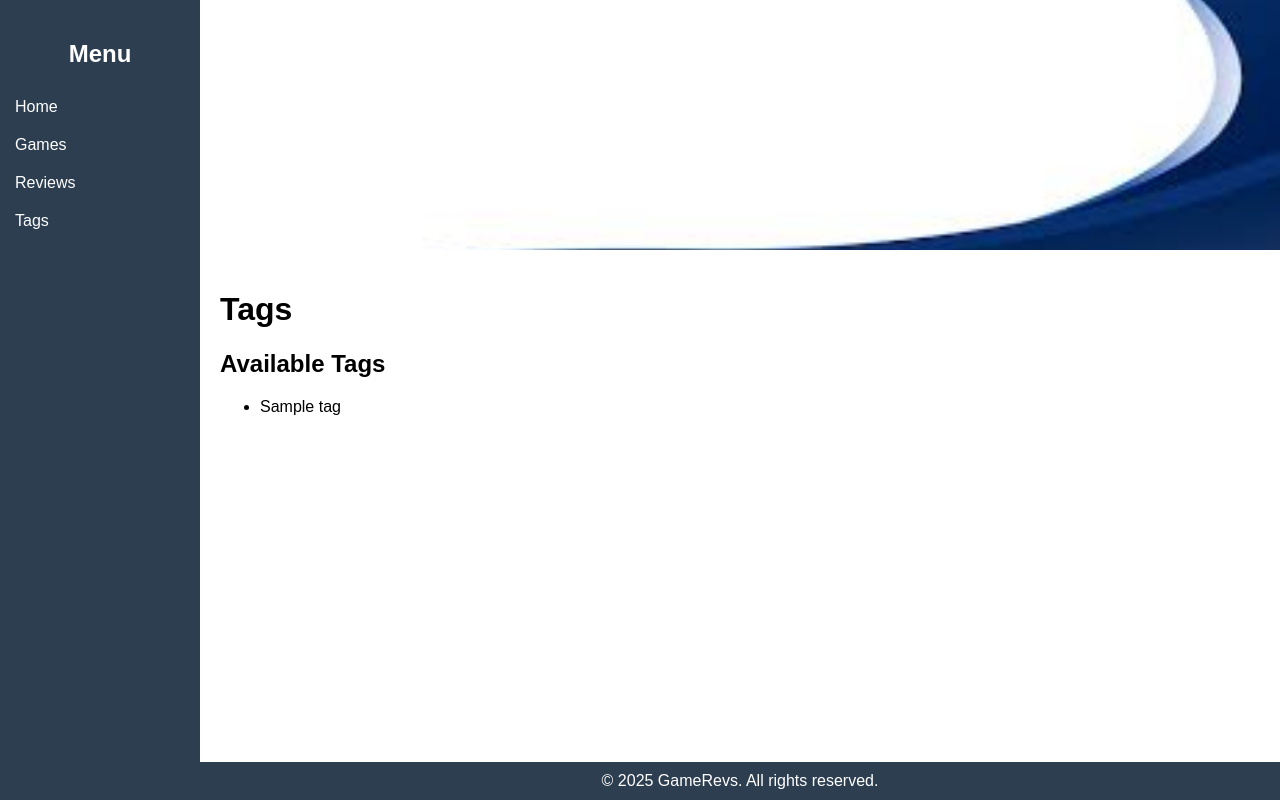
After one commit to HawKx007/WeeklyActivity, a Django app: template gamerevs/templates/gamereview/taglist.html in a window 1280 px wide. The commit adds this page. Run offline with Django 5.2, Linux system fonts and the light colour scheme; the template is opened without the code that fills it: values that come from a table or form of the project are taken from there, others are empty; tables that the repository leaves empty hold one stand-in row (values such as "Sample post").

Commit message:
Initial commit for WeeklyActivity project

```diff
--- a/gamerevs/gamereview/urls.py
+++ b/gamerevs/gamereview/urls.py
@@ -1,9 +1,11 @@
+from django.urls import path
 from . import views
-from django.urls import path
 
 app_name = 'gamereviewapp'
 
 urlpatterns = [
-    path ('', views.gameListView.as_view(), name='gameList'),
-    path ('<slug:slug>/', views.reviewListView.as_view(), name='review'),
+    path('', views.GameListView.as_view(), name='gameList'),
+    path('tags/', views.tag_list, name='tag_list'),# ✅ Capital G
+    path('<slug:slug>/', views.ReviewListView.as_view(), name='review'),
+    # ✅ Capital R
 ]
--- a/gamerevs/gamerevs/urls.py
+++ b/gamerevs/gamerevs/urls.py
@@ -17,9 +17,10 @@ Including another URLconf
 from xml.etree.ElementInclude import include
 
 from django.contrib import admin
-from django.urls import path
+from django.urls import path, include
 
 urlpatterns = [
     path('admin/', admin.site.urls),
-    path('', include( 'gameReviewapp.urls', 'gameReviewapp'), name='gameReviewapp'),
+    path('', include('gamereview.urls')),
+    #path('', include( 'gamereview.urls', 'gameReviewapp'), name='gameReviewapp'),
 ]
--- a/gamerevs/templates/gamereview/base.html
+++ b/gamerevs/templates/gamereview/base.html
@@ -4,7 +4,7 @@
 <head>
     <meta charset="UTF-8">
     <title>{% block title %}GameRevs{% endblock %}</title>
-    <link rel="stylesheet" href="{% static 'css/style.css' %}">
+    <link rel="stylesheet" type="text/css" href="{% static 'css/style.css' %}">
     <style>
         body {
             margin: 0;
@@ -31,16 +31,27 @@
         .main-content {
             margin-left: 200px;
             width: calc(100% - 200px);
+            padding-bottom: 60px; /* To prevent content behind footer */
         }
         .banner {
             width: 100%;
             height: 250px;
-            background-image: url("{% static 'images/banner.jpg' %}");
+            background-image: url("{% static 'images/banner.jpeg' %}");
             background-size: cover;
             background-position: center;
         }
         .content {
             padding: 20px;
+        }
+        footer {
+            background-color: #2c3e50;
+            color: white;
+            text-align: center;
+            padding: 10px 0;
+            position: fixed;
+            bottom: 0;
+            left: 200px;
+            width: calc(100% - 200px);
         }
     </style>
 </head>
@@ -49,15 +60,14 @@
     <!-- Side Navigation Bar -->
     <div class="sidebar">
         <h2 style="text-align:center;">Menu</h2>
-        <a href="{% url 'home' %}">Home</a>
+        <a href="{% url 'gamereviewapp:gameList' %}">Home</a>
         <a href="#">Games</a>
         <a href="#">Reviews</a>
-        <a href="#">Tags</a>
+        <a href="{% url 'gamereviewapp:tag_list' %}">Tags</a>
     </div>
 
     <!-- Main Content Area -->
     <div class="main-content">
-
         <!-- Banner Image -->
         <div class="banner"></div>
 
@@ -65,12 +75,16 @@
         <div class="content">
             <h1>{% block page_title %}Welcome to Game Reviews{% endblock %}</h1>
 
-            <!-- Page Content Block -->
+            <!-- Dynamic Page Content -->
             {% block content %}
-            <!-- Content goes here -->
             {% endblock %}
         </div>
     </div>
 
+    <!-- Footer -->
+    <footer>
+        &copy; 2025 GameRevs. All rights reserved.
+    </footer>
+
 </body>
 </html>
--- /dev/null
+++ b/gamerevs/templates/gamereview/taglist.html
@@ -0,0 +1,14 @@
+{% extends "gamereview/base.html" %}
+
+{% block page_title %}Tags{% endblock %}
+
+{% block content %}
+    <h2>Available Tags</h2>
+    <ul>
+        {% for tag in tags %}
+            <li>{{ tag.label }}</li>
+        {% empty %}
+            <li>No tags available.</li>
+        {% endfor %}
+    </ul>
+{% endblock %}
```
Also changed, not shown: gamerevs/gamereview/views.py (+13 -8 lines), gamerevs/gamerevs/settings.py (+15 -2 lines), gamerevs/templates/gamereview/gamelist.html (+15 -0 lines), gamerevs/templates/gamereview/review.html (+31 -0 lines).
